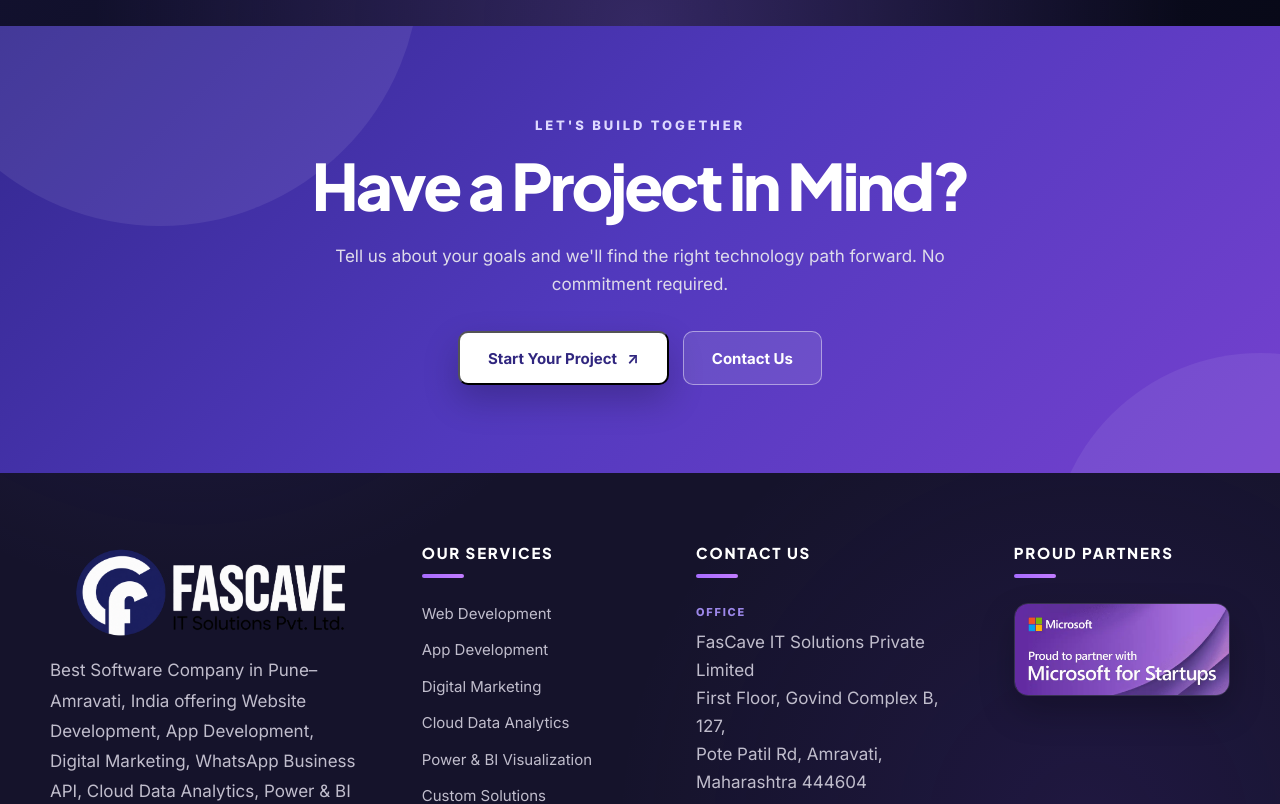
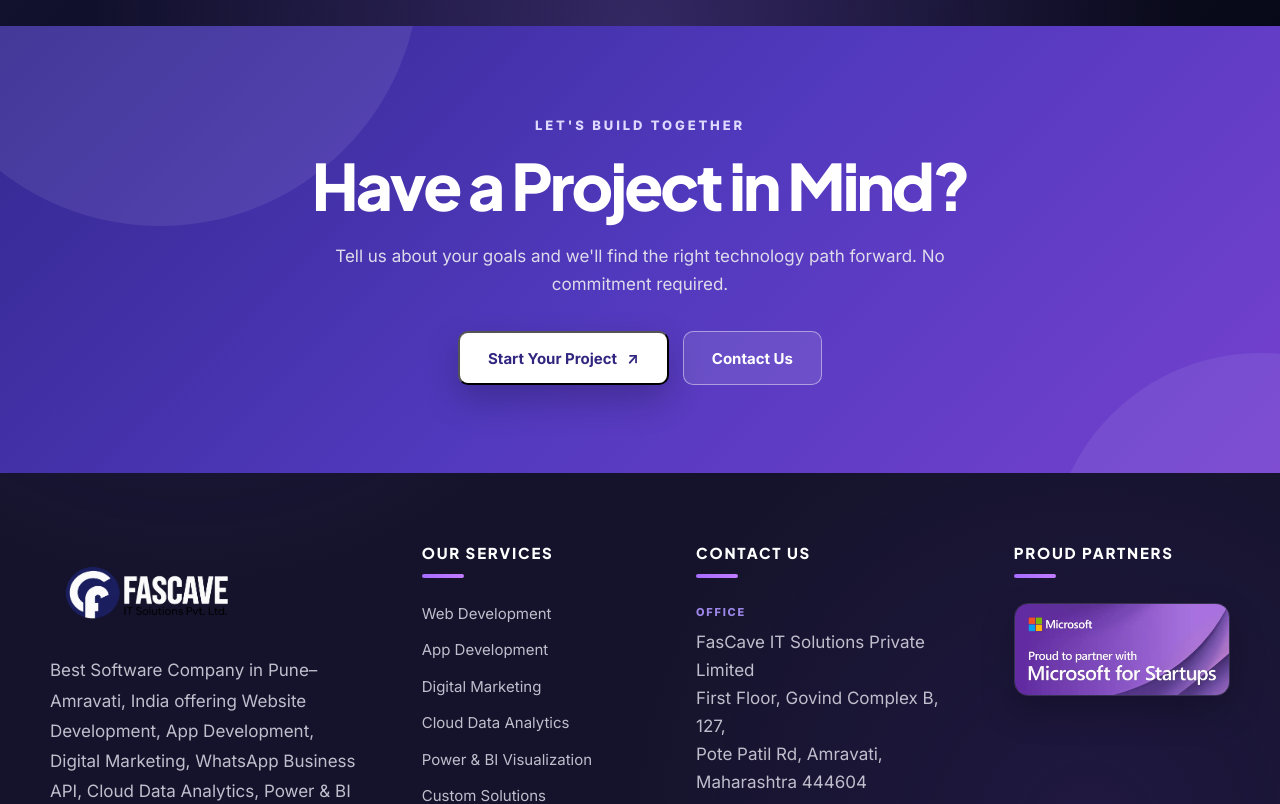
Before and after one commit to PiyushGhonge2006/fascave-website, a React (Vite) app in the folder frontend/: page / in a window 1280 px wide. Shown: the part 6191-6995 px from the top of the page. Built offline with nearby package versions, Linux system fonts and the light colour scheme; no server answers.

Commit message:
update footer css for adjust logo size

```diff
--- a/frontend/src/component/Footer/Footer.css
+++ b/frontend/src/component/Footer/Footer.css
@@ -181,10 +181,11 @@
 
 .footer-logo {
     display: block;
-    width: 270px;
-    height: 100px;
+    width: 180px;
+    height: 60px;
     object-fit: contain;
     object-position: left center;
+
 
     /*
        Slightly bigger than previous version.
```
